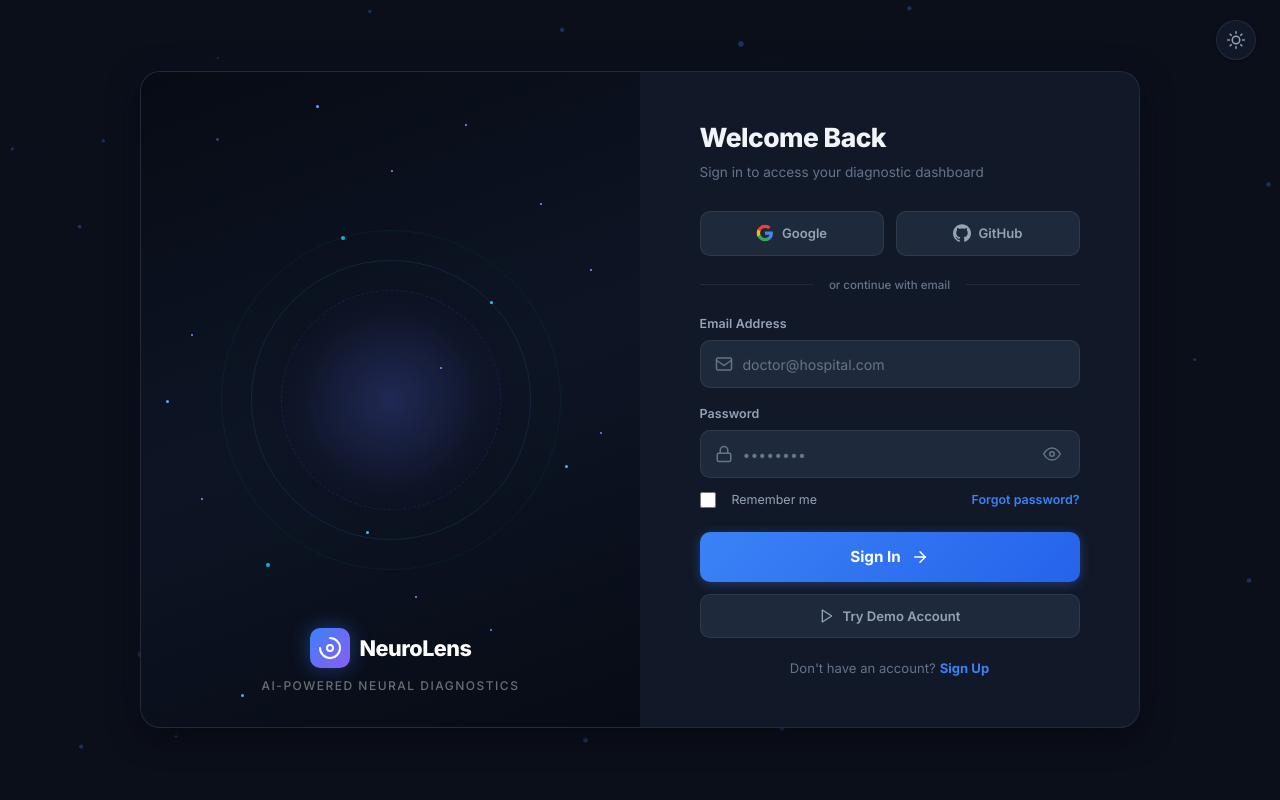
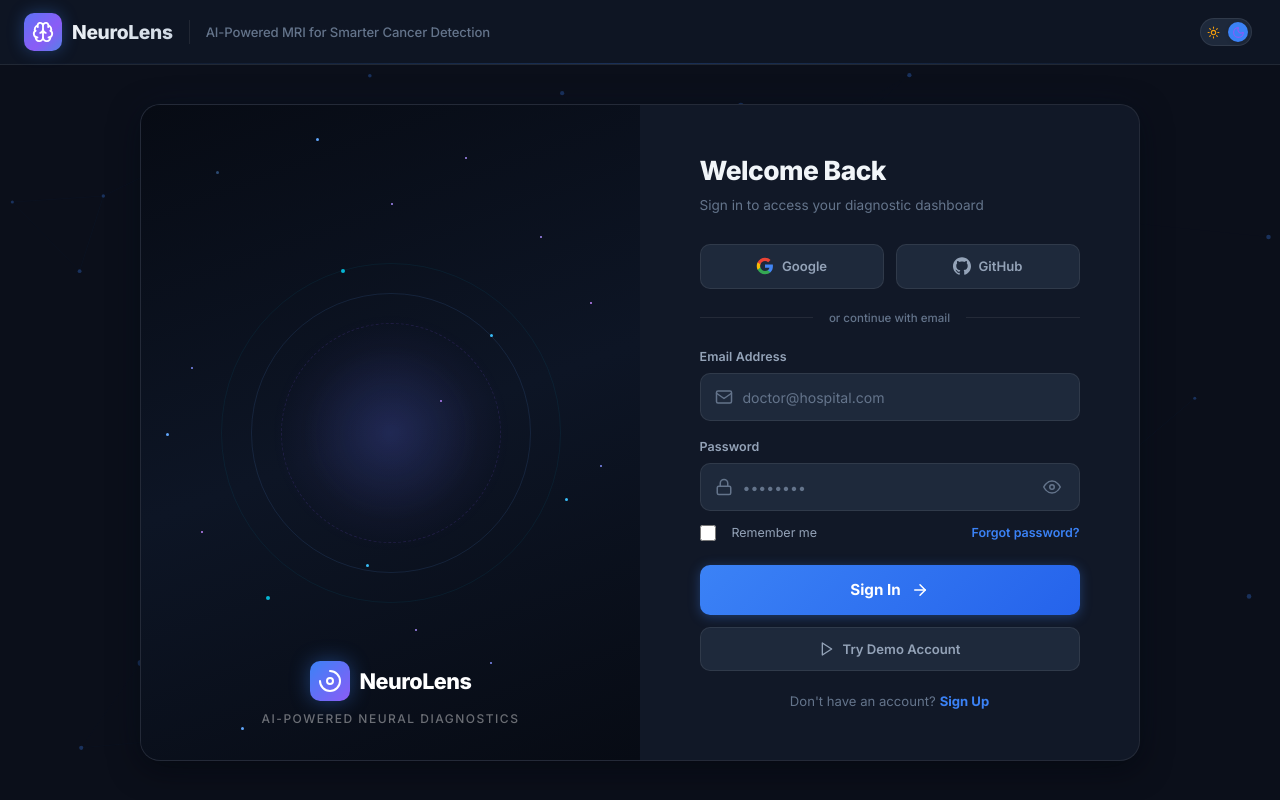
Before and after one commit to specM7/DSGP_Group_33_Brain_Tumor_Predictor, a React (Vite) app in the folder neurolens-dashboard/: page / in a window 1280 px wide. Both pictures are taken after a click on the button "Sign In". Built offline with nearby package versions, Linux system fonts and the light colour scheme.

Commit message:
fixed the login page

```diff
--- a/neurolens-dashboard/src/components/LoginPage.jsx
+++ b/neurolens-dashboard/src/components/LoginPage.jsx
@@ -1,7 +1,8 @@
 import { useState, useEffect, useRef } from 'react';
 import { useTheme } from '../context/ThemeContext';
+import Navbar from './Navbar';
 
-export default function LoginPage({ onLogin }) {
+export default function LoginPage({ onLogin, onBack }) {
     const { theme, toggleTheme } = useTheme();
     const [isSignUp, setIsSignUp] = useState(false);
     const [email, setEmail] = useState('');
@@ -119,21 +120,10 @@ export default function LoginPage({ onLogin }) {
     };
 
     return (
-        <div className="login-page">
+        <div className="login-wrapper" style={{ minHeight: '100vh', display: 'flex', flexDirection: 'column' }}>
+            <Navbar onLogoClick={onBack} />
+            <div className="login-page" style={{ minHeight: 'calc(100vh - 65px)', flex: 1 }}>
                 <canvas ref={canvasRef} className="login-particles" />
-
-            {/* Theme Toggle */}
-            <button className="login-theme-toggle" onClick={toggleTheme} aria-label="Toggle theme">
-                {theme === 'dark' ? (
-                    <svg width="18" height="18" viewBox="0 0 24 24" fill="none" stroke="currentColor" strokeWidth="2" strokeLinecap="round" strokeLinejoin="round">
-                        <circle cx="12" cy="12" r="5" /><line x1="12" y1="1" x2="12" y2="3" /><line x1="12" y1="21" x2="12" y2="23" /><line x1="4.22" y1="4.22" x2="5.64" y2="5.64" /><line x1="18.36" y1="18.36" x2="19.78" y2="19.78" /><line x1="1" y1="12" x2="3" y2="12" /><line x1="21" y1="12" x2="23" y2="12" /><line x1="4.22" y1="19.78" x2="5.64" y2="18.36" /><line x1="18.36" y1="5.64" x2="19.78" y2="4.22" />
-                    </svg>
-                ) : (
-                    <svg width="18" height="18" viewBox="0 0 24 24" fill="none" stroke="currentColor" strokeWidth="2" strokeLinecap="round" strokeLinejoin="round">
-                        <path d="M21 12.79A9 9 0 1111.21 3 7 7 0 0021 12.79z" />
-                    </svg>
-                )}
-            </button>
 
                 <div className="login-container">
                     {/* Left - Anime Brain Animation */}
@@ -379,5 +369,6 @@ export default function LoginPage({ onLogin }) {
                     </div>
                 </div>
             </div>
+        </div>
     );
 }
```
Lines whose indentation alone changed are shown as unchanged.
